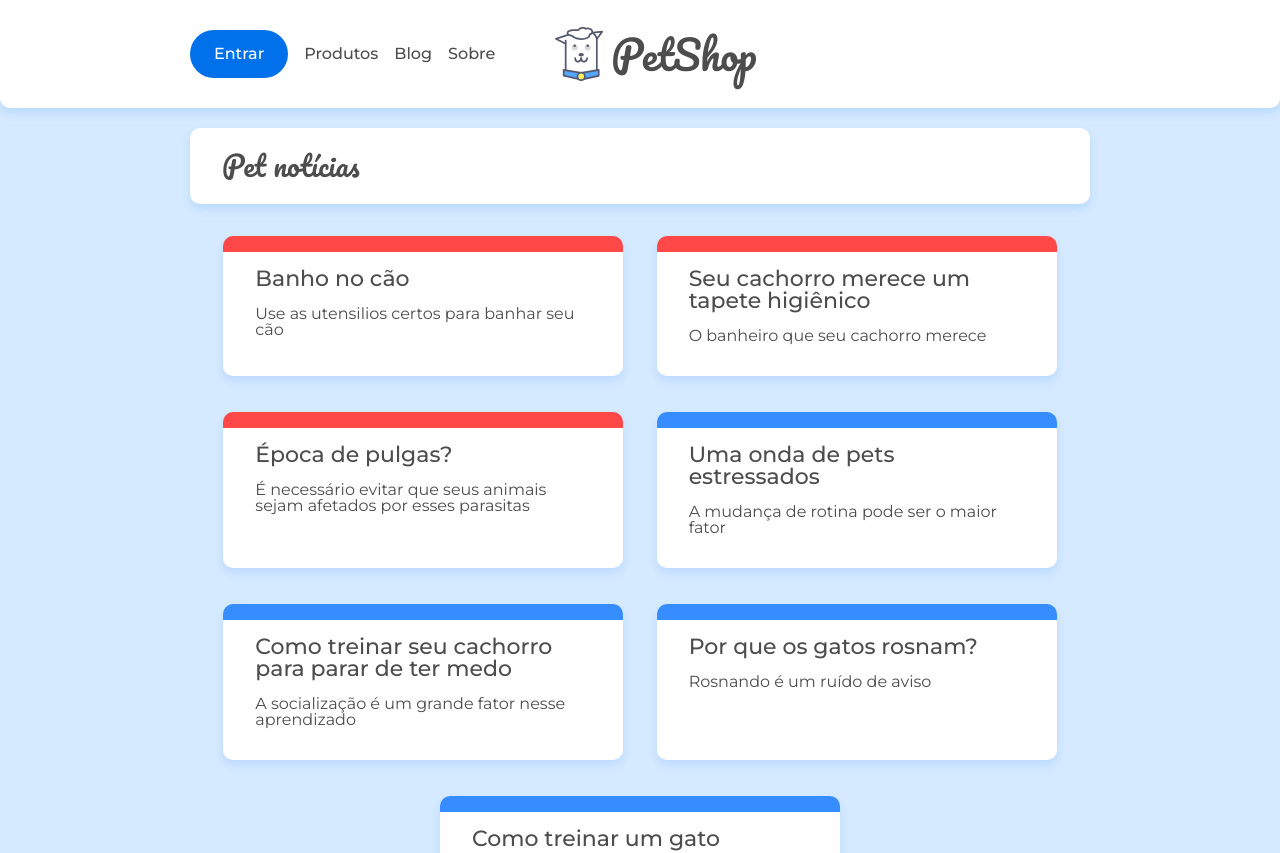
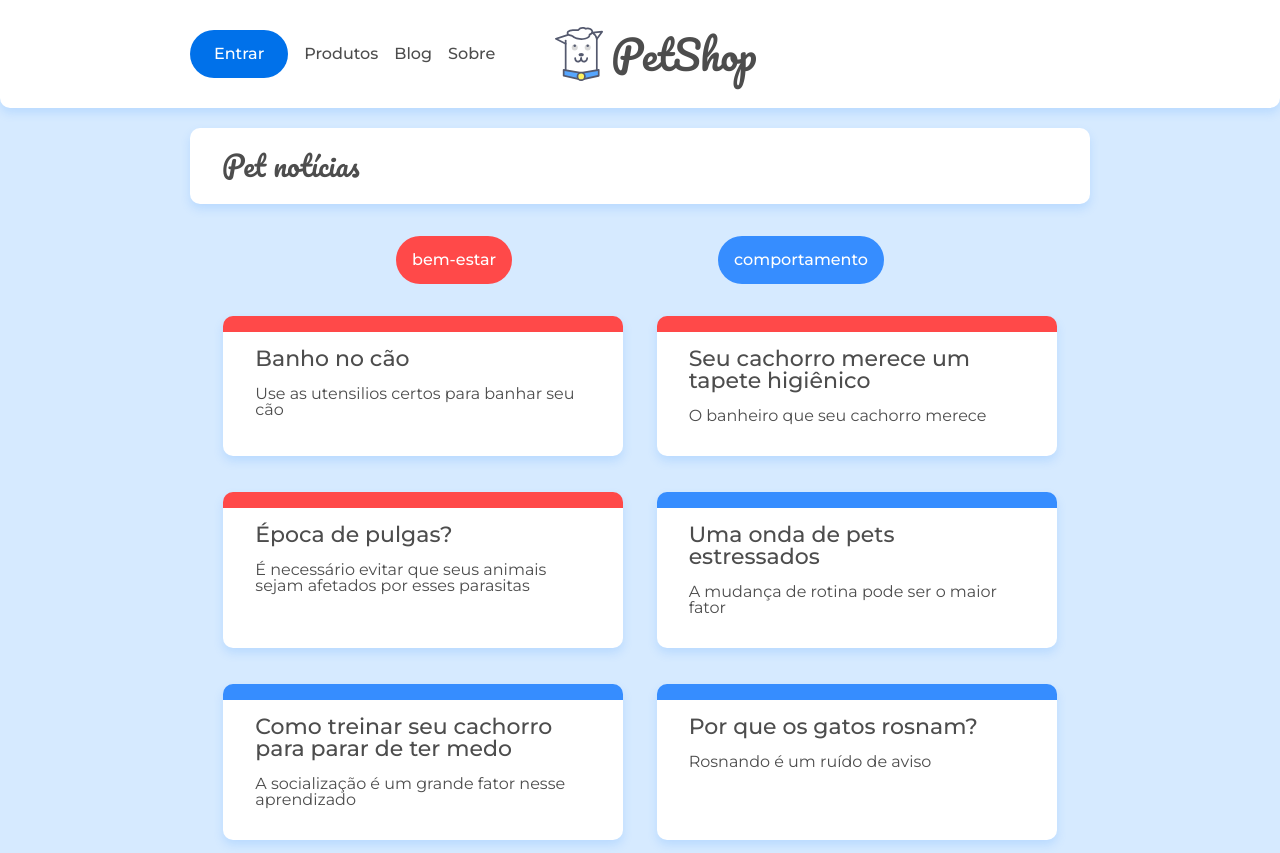
Before and after one commit to umparadoxo/pet-shop, a React (Create React App) app: page / in a window 1280 px wide. Shown: the top 853 px of the page. Built offline with nearby package versions, Linux system fonts and the light colour scheme; data requests are answered from the project's data file.

Commit message:
Categorias
botões de seleção de categorias, mas sem rotas

```diff
--- /dev/null
+++ b/src/components/ListaCategorias.jsx
@@ -0,0 +1,29 @@
+import React, { useEffect, useState } from 'react';
+import { Link } from 'react-router-dom';
+import { busca } from '../api/api'
+import '../assets/css/blog.css'
+
+const ListaCategorias = () => {
+    const [categorias, setCategorias] = useState([])
+
+    useEffect(() => {
+        busca(`/categorias`, setCategorias)
+    }, [])
+
+    return (
+        <ul className='lista-categorias container flex'>
+            {
+                categorias.map((categoria) => (
+                    <Link to={`categoria/${categoria.id}`}>
+                        <li className={`lista-categorias__categoria
+                        lista-categorias__categoria--${categoria.id}`}>
+                            {categoria.nome}
+                        </li>
+                    </Link>
+                ))
+            }
+        </ul>
+    )
+}
+
+export default ListaCategorias;
--- a/src/paginas/Home.jsx
+++ b/src/paginas/Home.jsx
@@ -1,4 +1,5 @@
 import React from 'react'
+import ListaCategorias from '../components/ListaCategorias'
 import ListaPost from '../components/ListaPost'
 
 
@@ -9,6 +10,7 @@
       <div className="container">
         <h2 className="titulo-pagina">Pet notícias</h2>
       </div>
+      <ListaCategorias />
       <ListaPost url={'./posts'} />
     </main>
   )
```
Also changed, not shown: 1 other file (tests, documents, lock files or other folders).
